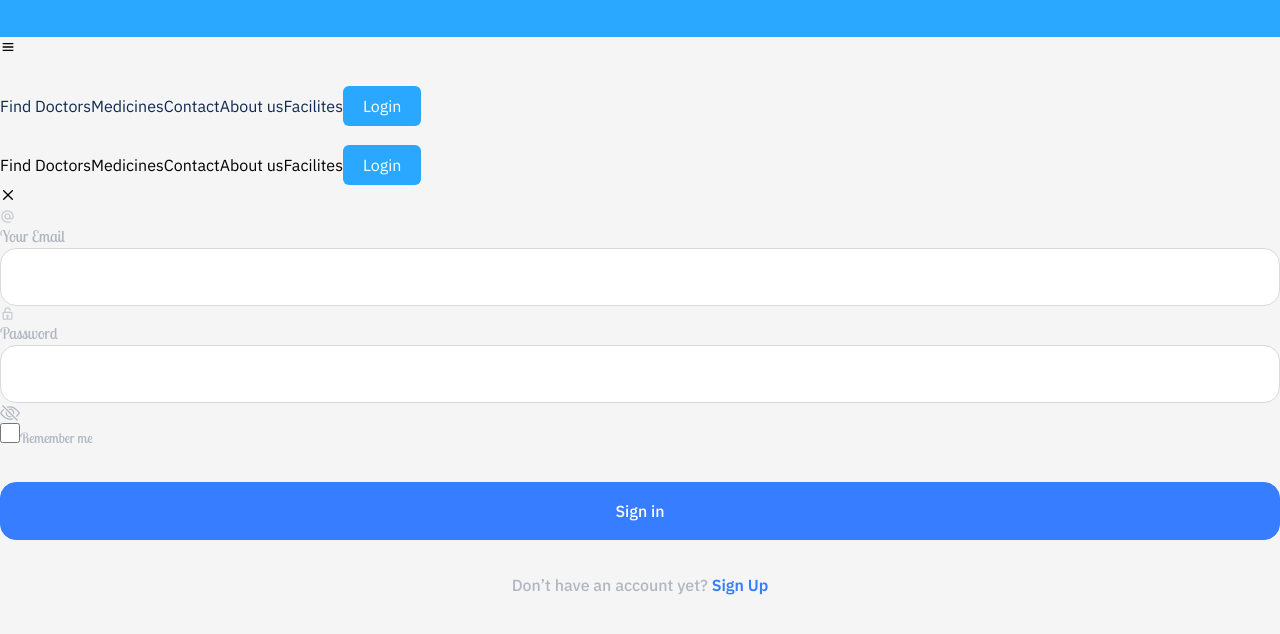
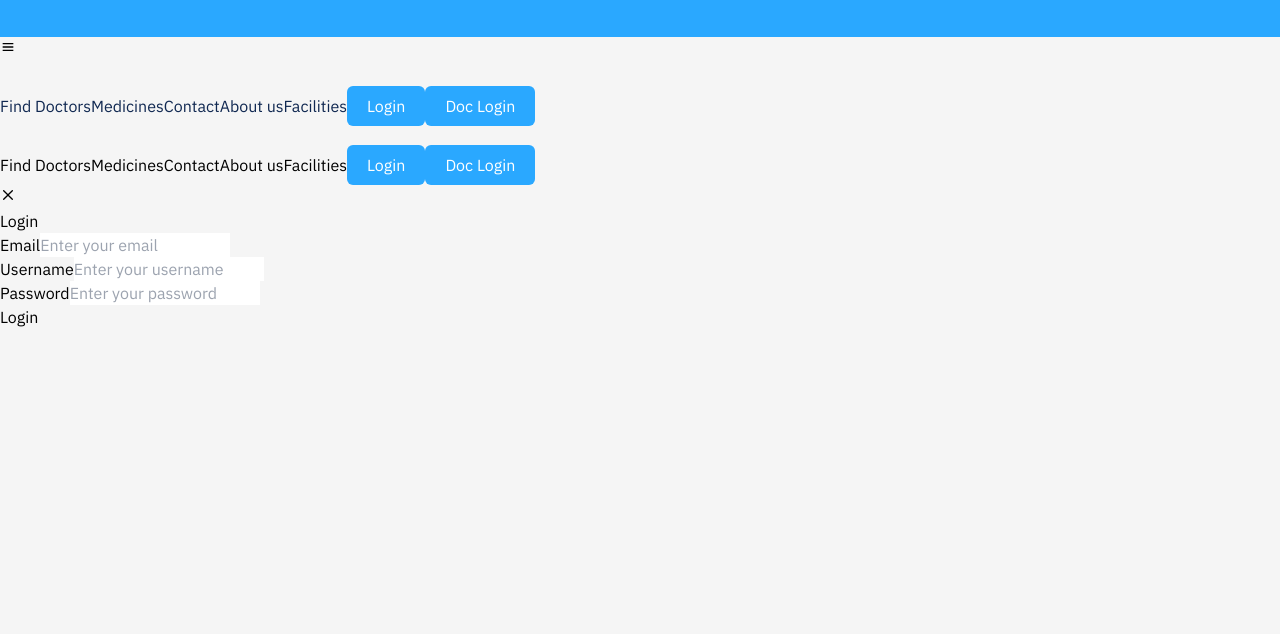
Before and after one commit to TanjimulSabbir/find_doctor, a React (Vite) app: page /login in a window 1280 px wide. Shown: the top 634 px of the page. Built offline with nearby package versions, Linux system fonts and the light colour scheme.

Commit message:
working on doctor dashboard

```diff
--- a/src/Layout/Routes.jsx
+++ b/src/Layout/Routes.jsx
@@ -7,6 +7,7 @@ import DetailsLayout from "../pages/AppointDetails/DetailsLayout";
 import Doctors from "../pages/AppointDoctors/Doctors";
 import PrivateRoute from "../components/auth/PrivateRoute";
 import DoctorLogin from "../components/auth/DoctorLogin";
+import DocBoard from "../pages/Doc_Dashbaord/DocBoard";
 
 const router = createBrowserRouter([
     {
@@ -27,7 +28,7 @@ const router = createBrowserRouter([
             },
             {
                 path: "/docBoard",
-                element: <DoctorLogin />
+                element: <DocBoard />
             },
             {
                 path: "/appointment",
--- a/src/UI/Error.jsx
+++ b/src/UI/Error.jsx
@@ -1,6 +1,6 @@
 export default function Error({ message }) {
     return (
-        <div className="flex items-center justify-center mt-6">
+        <div className="flex items-center justify-center mt-6 text-center">
             <div className="relative bg-red-200 max-w-xl px-4 py-2 text-red-800 rounded shadow w-full">
                 <span className="block text-sm">{message}</span>
             </div>
--- a/src/components/auth/DoctorLogin.jsx
+++ b/src/components/auth/DoctorLogin.jsx
@@ -1,18 +1,29 @@
-import { useState } from 'react';
+import { useEffect, useState } from 'react';
 import { useDispatch, useSelector } from 'react-redux';
-import { setDoctorLogInfo } from '../../Redux/Features/authSlice';
+import { setDoctorLogInfo, setUserLogInfo } from '../../Redux/Features/authSlice';
 import { useNavigate } from 'react-router-dom';
+import toast from 'react-hot-toast';
 
 const DoctorLogin = () => {
-    const [doctorName, setDoctorName] = useState('');
+    const [doctor, setDoctorName] = useState({});
     const [password, setPassword] = useState('');
     const { doctors } = useSelector(state => state.filteredDoctor);
+    const { userLogInfo } = useSelector(state => state.authInfo);
 
     const dispatch = useDispatch();
     const navigate = useNavigate();
+
+    useEffect(() => {
+        if (!userLogInfo.email) return;
+        dispatch(setUserLogInfo({}))
+        localStorage.removeItem("userLoginInfo")
+        toast.success("User Logout!")
+    }, [])
+
     const handleLogin = (event) => {
         event.preventDefault();
-        dispatch(setDoctorLogInfo({ doctorName, password }));
+        dispatch(setDoctorLogInfo(JSON.parse(doctor)));
+        localStorage.setItem("docLoginInfo", { ...doctor })
         navigate("/docBoard")
     }
 
@@ -27,12 +38,12 @@ const DoctorLogin = () => {
                     <select
                         className="shadow appearance-none border rounded w-full py-2 px-3 text-gray-700 leading-tight focus:outline-none focus:shadow-outline"
                         id="doctorName"
-                        value={doctorName}
+                        value={doctor}
                         onChange={(e) => setDoctorName(e.target.value)}
                     >
                         <option value="">Select Doctor</option>
                         {doctors.map((doctor, index) => (
-                            <option key={index} value={doctor.name}>{doctor.name}</option>
+                            <option key={index} value={JSON.stringify(doctor)}>{doctor.name}</option>
                         ))}
                     </select>
                 </div>
--- a/src/components/auth/Login.jsx
+++ b/src/components/auth/Login.jsx
@@ -1,112 +1,103 @@
-import { MdOutlineAlternateEmail } from "react-icons/md";
-import { BiLockOpen } from "react-icons/bi";
-import { BiSolidShow } from "react-icons/bi";
-import { BsEyeSlash } from "react-icons/bs";
-import { useEffect, useState } from "react";
-import { Link } from "react-router-dom";
-import IsEmailValid from "../../utils/IsEmailValid";
-import { debounce } from "../../utils/Debounce";
-import { useNavigate } from "react-router-dom";
-import Error from "../../UI/Error";
-import toast from "react-hot-toast";
-import { useDispatch, useSelector } from "react-redux";
-import { setUserLogInfo } from "../../Redux/Features/authSlice";
-import "../../style/login.css"
+import { useEffect, useState } from 'react';
+import { setDoctorLogInfo, setUserLogInfo } from '../../Redux/Features/authSlice';
+import { useDispatch, useSelector } from 'react-redux';
+import { useNavigate } from 'react-router-dom';
+import toast from 'react-hot-toast';
 
-function LoginForm() {
-    const [formData, setFormData] = useState({ email: "", password: "" });
-    const [loginError, setLoginError] = useState("");
-    const [open, setOpen] = useState(false);
-    const [valid, setValid] = useState(true);
+const LoginForm = () => {
+    const { doctorLogInfo } = useSelector(state => state.authInfo)
+    const [formData, setFormData] = useState({
+        email: '',
+        username: '',
+        password: ''
+    });
 
+    const handleChange = (e) => {
+        setFormData({
+            ...formData,
+            [e.target.name]: e.target.value
+        });
+    };
+    const dispatch = useDispatch();
     const navigate = useNavigate();
-    const dispatch = useDispatch();
 
-    const handleFormData = (event) => {
-        setFormData(prev => ({ ...prev, [event.target.name]: event.target.value }));
+    useEffect(() => {
+        if (!doctorLogInfo.id) return;
+        dispatch(setDoctorLogInfo({}));
+        localStorage.removeItem("doctorLoginInfo");
+        toast.success("Doctor Logout!")
+    }, [])
 
-        if (event.target.name === "email") {
-            emailValidityChecking(event.target.value)
-        }
-    }
+    const handleData = (e) => {
+        e.preventDefault();
+        localStorage.setItem("userLoginInfo", JSON.stringify(formData))
+        dispatch(setUserLogInfo({ ...formData }))
+        navigate("/")
+        toast.success("Login successful")
 
-    const handleEmail = (email) => {
-        const emailValidity = IsEmailValid(email);
-        setValid(emailValidity);
-    }
-    const emailValidityChecking = debounce(handleEmail, 700);
+    };
 
 
-    const handleSubmit = (event) => {
-        event.preventDefault();
-        if (formData?.email && formData?.password) {
-            localStorage.setItem("userLoginInfo", JSON.stringify(formData))
-            dispatch(setUserLogInfo({ ...formData }))
-            navigate("/")
-            toast.success("Login successful")
-        }
-    }
 
-    const isLoading = false;
     return (
-        <form onSubmit={handleSubmit} className="mt-10">
-            <div className="flex flex-col items-center space-y-12">
-                <div className="relative">
-                    {
-                        formData?.email !== "" ||
-                        <div className="absolute top-5 left-4 flex items-center space-x-1 text-sm lobster-two-bold">
-                            <MdOutlineAlternateEmail className="placeHolderIcon" />
-                            <span className="label">Your Email</span>
-                        </div>
-                    }
-
-                    <input type="text"
-                        className={`inputBox ${valid || "invalidEmailInput"} min-w-[260px] sm:min-w-[400px] md:min-w-[540px]`}
+        <div className="flex justify-center items-center h-screen bg-gradient-to-r from-blue-400 to-green-200">
+            <form className="bg-white rounded-lg px-8 pt-6 pb-8 mb-4 w-96" onSubmit={handleData}>
+                <h2 className="text-center text-3xl font-bold mb-8 text-gray-800">Login</h2>
+                <div className="mb-4">
+                    <label className="block text-gray-700 text-sm font-bold mb-2" htmlFor="email">
+                        Email
+                    </label>
+                    <input
+                        className="shadow appearance-none border rounded w-full py-2 px-3 text-gray-700 leading-tight focus:outline-none focus:shadow-outline"
+                        id="email"
+                        type="email"
                         name="email"
-                        onChange={(event) => handleFormData(event)}
+                        placeholder="Enter your email"
+                        value={formData.email}
+                        onChange={handleChange}
                         required
                     />
-                    {valid || <small className="invalidEmailError block text-xs lobster-two-bold">Please enter a valid email address.</small>}
                 </div>
-
-                {/* Password */}
-                <div className="relative">
-                    {formData?.password !== "" ||
-                        <div className="absolute top-5 left-4 flex items-center space-x-1 lobster-two-bold">
-                            <BiLockOpen className="placeHolderIcon" />
-                            <span className="label">Password</span>
-                        </div>
-                    }
-
-                    <input type={open ? "text" : "password"}
-                        className="inputBox min-w-[260px] sm:min-w-[400px] md:min-w-[540px]"
-                        name="password"
-                        onChange={(event) => handleFormData(event)}
+                <div className="mb-4">
+                    <label className="block text-gray-700 text-sm font-bold mb-2" htmlFor="username">
+                        Username
+                    </label>
+                    <input
+                        className="shadow appearance-none border rounded w-full py-2 px-3 text-gray-700 leading-tight focus:outline-none focus:shadow-outline"
+                        id="username"
+                        type="text"
+                        name="username"
+                        placeholder="Enter your username"
+                        value={formData.username}
+                        onChange={handleChange}
                         required
                     />
-
-                    {/* password be showed or not be showed */}
-                    <p className="absolute top-5 right-5 cursor-pointer">
-                        {open ? <BiSolidShow className="eye" onClick={() => setOpen(!open)} /> : <BsEyeSlash className="eye" onClick={() => setOpen(!open)} />}
-                    </p>
-
-                    {/* Checkbox */}
-                    <div className="mt-4">
-                        <p className="label flex items-center space-x-2 justify-start">
-                            <input type="checkbox" className="check cursor-pointer" required />
-                            <span className="checkBoxText lobster-two-bold">Remember me</span>
-                        </p>
-                    </div>
-
-                    {/* Form button */}
-                    <div>
-                        <button type="submit" className="signInBtn w-[260px] sm:w-[400px] md:w-[540px]" disabled={isLoading || !valid}> {isLoading ? "Loading..." : "Sign in"}</button>
-                    </div>
-                    <p className="formFooter">Don’t have an account yet? <Link className="formFooterLink" to="/signup">Sign Up</Link></p>
                 </div>
-            </div>
-            {loginError !== "" && <Error message={loginError} />}
-        </form>
+                <div className="mb-6">
+                    <label className="block text-gray-700 text-sm font-bold mb-2" htmlFor="password">
+                        Password
+                    </label>
+                    <input
+                        className="shadow appearance-none border rounded w-full py-2 px-3 text-gray-700 leading-tight focus:outline-none focus:shadow-outline"
+                        id="password"
+                        type="password"
+                        name="password"
+                        placeholder="Enter your password"
+                        value={formData.password}
+                        onChange={handleChange}
+                        required
+                    />
+                </div>
+                <div className="flex items-center justify-center">
+                    <button
+                        className="bg-blue-500 hover:bg-blue-700 text-white font-bold py-2 px-4 rounded focus:outline-none focus:shadow-outline"
+                        type="submit"
+                    >
+                        Login
+                    </button>
+                </div>
+            </form>
+        </div>
     );
 }
 
--- a/src/components/auth/PrivateRoute.jsx
+++ b/src/components/auth/PrivateRoute.jsx
@@ -9,6 +9,5 @@ export default function PrivateRoute({ children }) {
         navigate("/login", { replace: true });
         return null; // or any other loading indicator
     }
-
     return children;
 }
--- a/src/components/shared/header/Navbar.jsx
+++ b/src/components/shared/header/Navbar.jsx
@@ -1,20 +1,16 @@
-import { Link, useNavigate } from "react-router-dom";
+import { Link, useLocation, useNavigate } from "react-router-dom";
 import style from "../../../style/navbar.module.css"
 import { CgClose } from "react-icons/cg";
-import { useState } from "react";
+import { useEffect, useState } from "react";
 import { BiMenu } from "react-icons/bi";
 import { useDispatch, useSelector } from "react-redux";
 import { setUserLogInfo } from "../../../Redux/Features/authSlice";
 
 function Navbar() {
     const [menu, setMenu] = useState(true);
-    const { userLogInfo } = useSelector(state => state.authInfo);
+    const { userLogInfo, doctorLogInfo } = useSelector(state => state.authInfo);
     const navigate = useNavigate();
     const dispatch = useDispatch();
-
-    const handleChoice = () => {
-
-    }
 
     const handleLogin = () => {
         if (!userLogInfo.email) {
@@ -24,7 +20,16 @@ function Navbar() {
             localStorage.removeItem("userLoginInfo")
             navigate("/login");
         }
+    }
 
+    const handleDocLogin = () => {
+        if (!doctorLogInfo.id) {
+            navigate("/docLogin");
+        } else {
+            dispatch(setUserLogInfo({}))
+            localStorage.removeItem("doctorLoginInfo")
+            navigate("/docLogin");
+        }
     }
 
     return (
@@ -39,9 +44,15 @@ function Navbar() {
                     <Link>Medicines</Link>
                     <Link>Contact</Link>
                     <Link>About us</Link>
-                    <Link>Facilites</Link>
+                    <Link>Facilities</Link>
                     <button className={style.signup} onClick={handleLogin}>
-                        {userLogInfo?.email ? "Logout" : "Login"}</button>
+                        {userLogInfo?.email ? "Logout" : "Login"}
+                    </button>
+
+                    <button className={style.signup} onClick={handleDocLogin}>
+                        {doctorLogInfo?.id ? "Doc Logout" : "Doc Login"}
+                    </button>
+
                 </div>
             </div>
             <div className={`relative lg:hidden w-full max-w-[60%] transform transition-all duration-700 z-50 ${menu ? "block opacity-100" : "opacity-0"}`}>
@@ -51,10 +62,13 @@ function Navbar() {
                         <Link>Medicines</Link>
                         <Link>Contact</Link>
                         <Link>About us</Link>
-                        <Link>Facilites</Link>
+                        <Link>Facilities</Link>
                         <button className={style.signup} onClick={handleLogin}>{userLogInfo?.email ? "Logout" : "Login"}</button>
+
+                        <button className={style.signup} onClick={handleDocLogin}>
+                            {doctorLogInfo?.id ? "Doc Logout" : "Doc Login"}
+                        </button>
                     </div>
-
                 </div>
                 {menu && <button onClick={() => setMenu(!menu)} className="absolute top-3 right-3 text-xl text-white"><CgClose /></button>}
             </div>
--- a/src/pages/AppointDetails/ChooseHospitals.jsx
+++ b/src/pages/AppointDetails/ChooseHospitals.jsx
@@ -37,15 +37,15 @@ export default function ChooseHospitals({ fee, selectedHospitals, chooseData, se
                 <div className="space-y-3 mt-3">
                     <p className="text-lg font-bold">Morning</p>
                     <div className="flex items-center gap-5">
-                        <Slots slots={slots[0].morning} clockSpan="AM" setChooseData={setChooseData} chooseData={chooseData} />
+                        <Slots slots={slots[0].morning} setChooseData={setChooseData} chooseData={chooseData} />
                     </div>
                     <p className="text-lg font-bold">Afternoon</p>
                     <div className="flex items-center gap-5">
-                        <Slots slots={slots[1].afternoon} clockSpan="PM" setChooseData={setChooseData} chooseData={chooseData} />
+                        <Slots slots={slots[1].afternoon} setChooseData={setChooseData} chooseData={chooseData} />
                     </div>
                     <p className="text-lg font-bold">Evening</p>
                     <div className="flex items-center gap-5">
-                        <Slots slots={slots[2].evening} clockSpan="PM" setChooseData={setChooseData} chooseData={chooseData} />
+                        <Slots slots={slots[2].evening} setChooseData={setChooseData} chooseData={chooseData} />
                     </div>
                 </div>
             </div>
--- a/src/pages/AppointDetails/Slots.jsx
+++ b/src/pages/AppointDetails/Slots.jsx
@@ -1,8 +1,8 @@
-export default function Slots({ slots, clockSpan, chooseData, setChooseData }) {
+export default function Slots({ slots, chooseData, setChooseData }) {
     return (
         slots.map((slot, index) => (
             <div key={index} className='flex gap-3 items-center flex-wrap' onClick={() => setChooseData(prev => ({ ...prev, slot: `${slot}` }))}>
-                <p className={`py-2 px-3 border border-green-600 rounded-lg cursor-pointer ${slot === chooseData.slot && "bg-green-600 text-white"}`}>{slot.toString()} {clockSpan}</p>
+                <p className={`py-2 px-3 border border-green-600 rounded-lg cursor-pointer ${slot === chooseData.slot && "bg-green-600 text-white"}`}>{slot.toString()}</p>
             </div>
         ))
     );
--- a/src/pages/Doc_Dashbaord/DocBoard.jsx
+++ b/src/pages/Doc_Dashbaord/DocBoard.jsx
@@ -1,8 +1,36 @@
+import { useState } from "react";
+import Error from "../../UI/Error";
+import { useSelector } from "react-redux";
+
 export default function DocBoard() {
-    const appointmentInfo = JSON.stringify(localStorage.getItem("appointmentInfo"));
+    const { doctorLogInfo } = useSelector(state => state.authInfo);
+    const appointmentInfo = JSON.parse(localStorage.getItem("appointmentInfo"));
+
+    console.log({ appointmentInfo, doctorLogInfo }, "appointmentInfo, doctorLogInfo")
+
+    if (appointmentInfo.length < 0) return <Error message={"No appointment found!"} />
+
+    const matchedData = appointmentInfo.filter(appoint => appoint.docInfo.id == doctorLogInfo.id);
+
+    console.log(matchedData, "from docBoard");
     return (
         <div>
-
+            {matchedData.map(appointment => (
+                <div key={appointment.id} className="space-y-5">
+                    <p className="flex flex-col">
+                        <span>user Email</span>
+                        <span>{appointment.userInfo.email}</span>
+                    </p>
+                    <p>
+                        <span>Hospital Name</span>
+                        <span>{appointment.appointmentInfo.hospitalName}</span>
+                    </p>
+                    <p>
+                        <span>Booking Slot</span>
+                        <span>{appointment.appointmentInfo.slot}</span>
+                    </p>
+                </div>
+            ))}
         </div>
     )
 }
```
Also changed, not shown: src/Tools/Appointment.json (+12 -11 lines).
